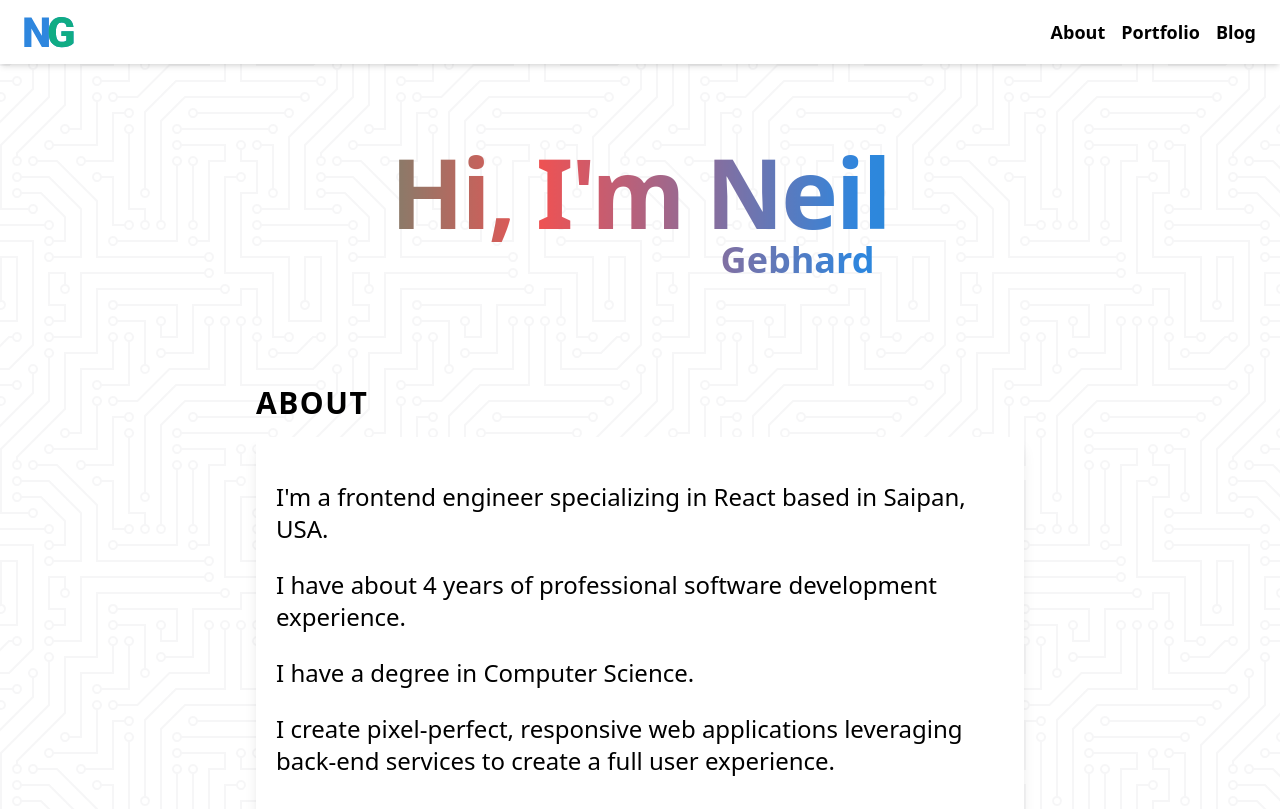
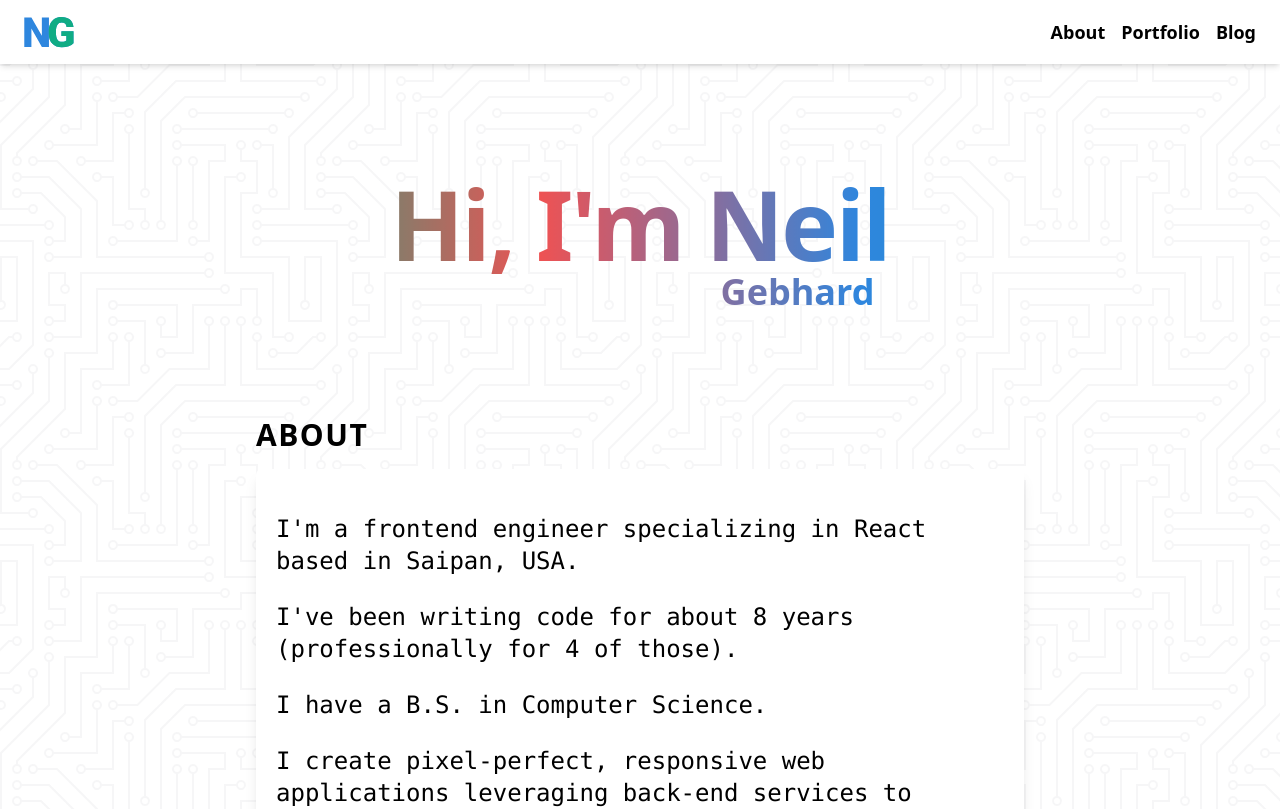
Before and after one commit to neilgebhard/neilgebhard.com, a Next.js app: page / in a window 1280 px wide. Shown: the top 809 px of the page. Built offline with nearby package versions, Linux system fonts and the light colour scheme.

Commit message:
:children_crossing: Polish some text and spacing

```diff
--- a/components/About.tsx
+++ b/components/About.tsx
@@ -3,11 +3,11 @@ import { motion } from "framer-motion";
 export default function About() {
   return (
     <section className="max-w-3xl mx-auto mb-20">
-      <h2 className="ml-5 md:ml-0 text-3xl font-extrabold mb-4 uppercase tracking-wider">
+      <h2 className="ml-5 mb-4 md:ml-0 text-3xl font-extrabold  uppercase tracking-wider">
         About
       </h2>
       <motion.div
-        className="bg-white p-5 shadow-lg md:rounded-md text-2xl"
+        className="bg-white p-5 shadow-lg md:rounded-md text-2xl font-mono"
         initial={{ scale: 0.95, opacity: 0 }}
         whileInView={{ scale: 1, opacity: 1 }}
         transition={{ duration: 0.75 }}
@@ -17,9 +17,10 @@ export default function About() {
           I'm a frontend engineer specializing in React based in Saipan, USA.
         </p>
         <p>
-          I have about 4 years of professional software development experience.
+          I've been writing code for about 8 years (professionally for 4 of
+          those).
         </p>
-        <p>I have a degree in Computer Science.</p>
+        <p>I have a B.S. in Computer Science.</p>
         <p>
           I create pixel-perfect, responsive web applications leveraging
           back-end services to create a full user experience.
--- a/components/Header.tsx
+++ b/components/Header.tsx
@@ -18,7 +18,7 @@ const techStack = [
 
 export default function Header() {
   return (
-    <section className="text-xl font-mono py-20">
+    <section className="text-xl font-mono pt-28 pb-20">
       <h1 className="hidden">Neil Gebhard</h1>
       <div className="text-8xl text-center text-animate mt-0 font-sans tracking-tight">
         Hi, I'm{" "}
```
